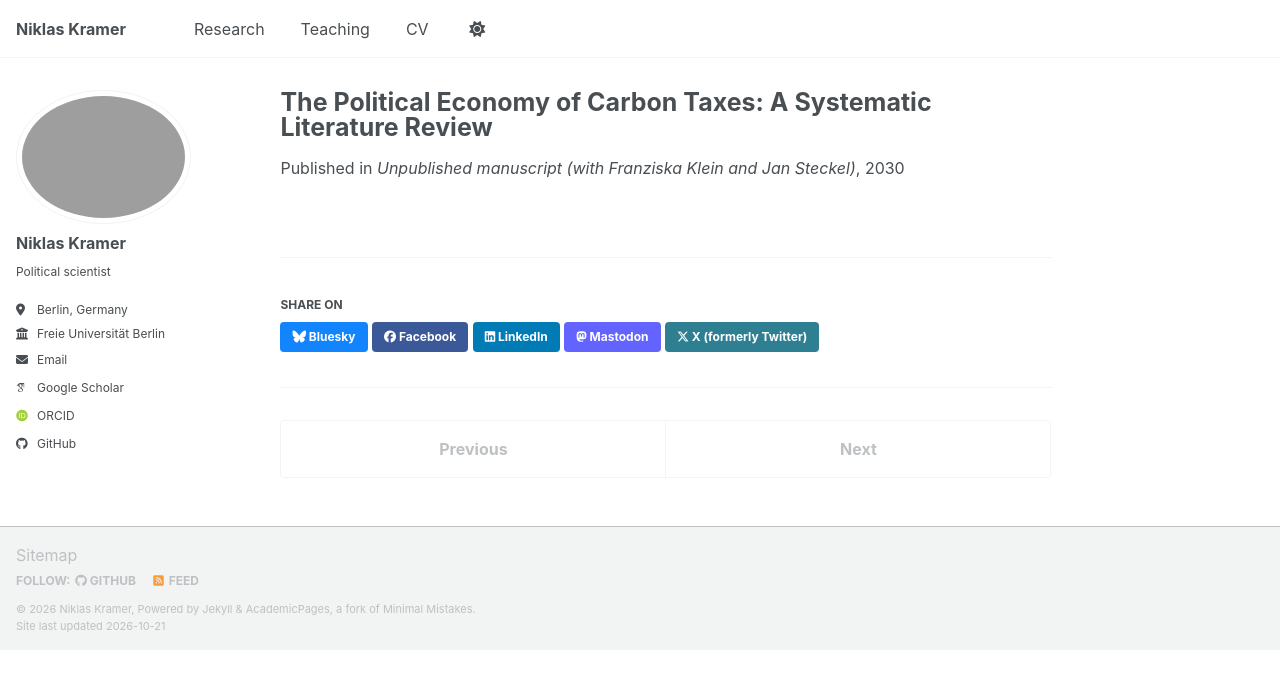
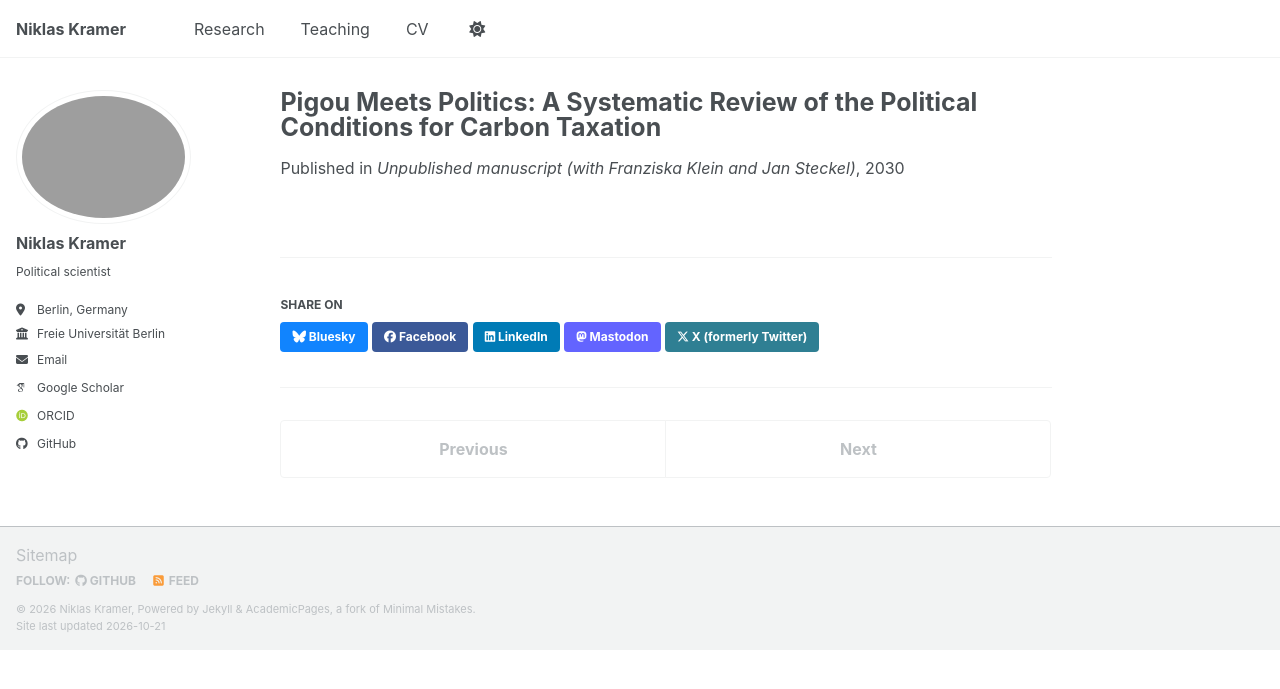
Before and after one commit to nik-kramer/nik-kramer.github.io, a Jekyll site: the page built from _publications/Klein_at_al.md, in a window 1280 px wide. Shown: the top 689 px of the page. Built offline with Jekyll 4.4.1, drawn with Linux system fonts in a browser that asks for light colours; some web fonts are replaced; a script bundle is joined from its source files by our own code; library files that are not in the unit come from our copies; some of the changed lines change nothing that is shown.

Commit message:
Update Klein_at_al.md

```diff
--- a/_publications/Klein_at_al.md
+++ b/_publications/Klein_at_al.md
@@ -1,9 +1,9 @@
 ---
-title: "The Political Economy of Carbon Taxes: A Systematic Literature Review"
+title: "Pigou Meets Politics: A Systematic Review of the Political Conditions for Carbon Taxation"
 collection: publications
 category: manuscripts
 permalink: /publication/Klein_et_al
-excerpt: '<p style="text-align: justify">Carbon taxes have been widely suggested as a tool for climate change mitigation. Yet, uptake is slow and often diluted by politics. Here, we conduct a systematic review of the case study literature in order to improve our understanding of a conducive context for the adoption of carbon taxes. Using an exhaustive search methodology in combination with machine-learning-assisted abstract screening, we identify, review and classify text data from 64 studies, corresponding to 46 policies across 35 jurisdictions. We find that the adoption of carbon taxes is influenced by a variety of objectives, many of which are unrelated to the original idea of pricing environmental pollution. Clustering the data reveals different political economy landscapes, which exhibit distinct barriers for the adoption of carbon taxes. We highlight successful solutions to overcoming such barriers and point out research gaps in the literature.</p>'
+excerpt: '<p style="text-align: justify">Carbon taxes have been adopted in many countries around the world, despite their alleged political unviability. To make sense of this and to improve our understanding of the political conditions for the adoption of carbon taxes, we conduct a systematic review of the academic literature. Using an exhaustive search methodology in combination with machine-learning-assisted abstract screening, we identify relevant actors, their objectives, and context factors from 64 case studies, corresponding to 46 policies across 35 jurisdictions. We find that the adoption of carbon taxes is motivated by a variety of objectives, many of which are unrelated to the original idea of pricing environmental pollution. Clustering the data reveals common barriers and enabling factors across different policy cases. Based on these findings, we argue that carbon taxes are adopted when governments are exposed to problem pressure and able to craft advocacy coalitions that are sufficiently strong to moderate countermobilization and overcome institutional barriers.</p>'
 date: 2030-01-01
 venue: 'Unpublished manuscript (with Franziska Klein and Jan Steckel)'
 paperurl: #''
```
